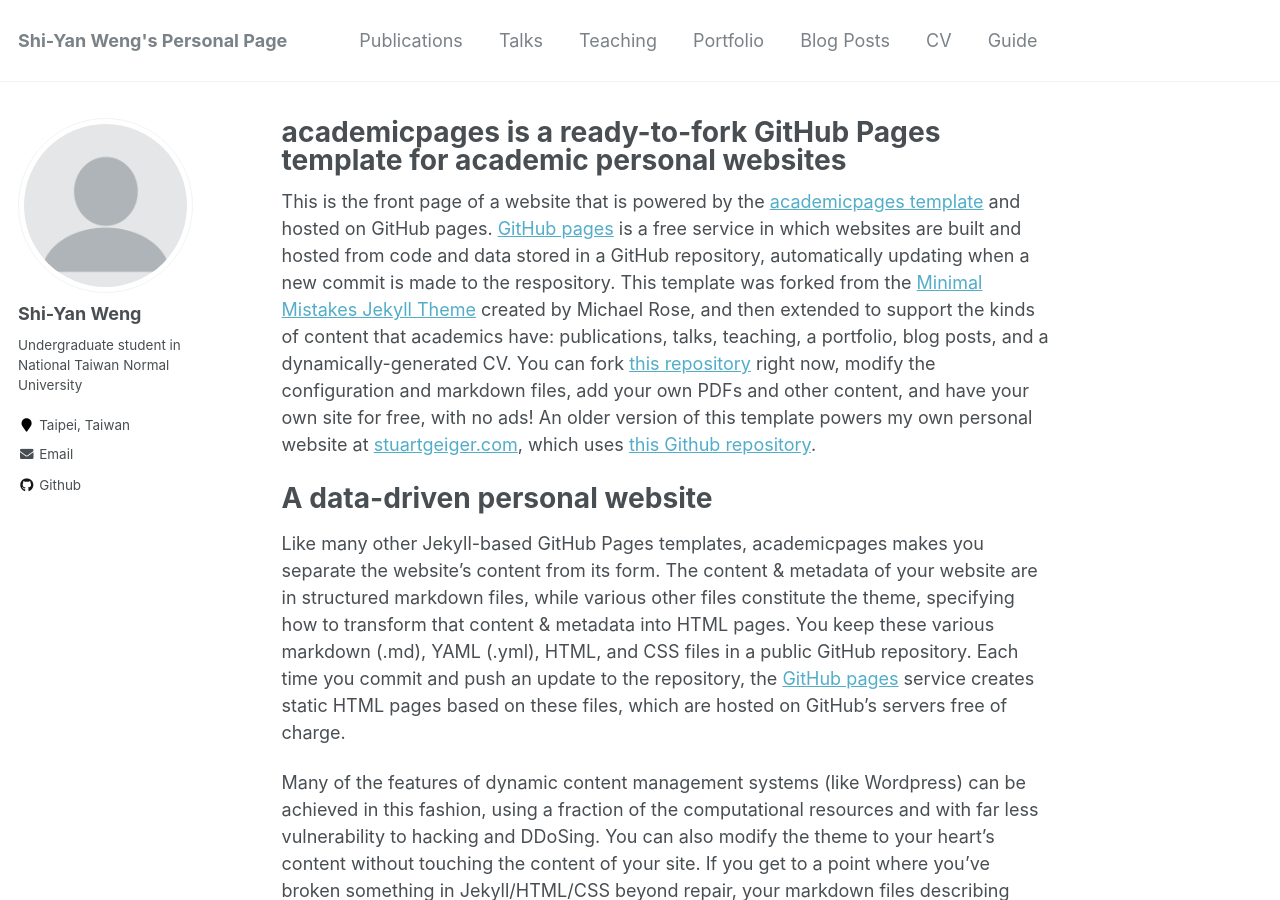
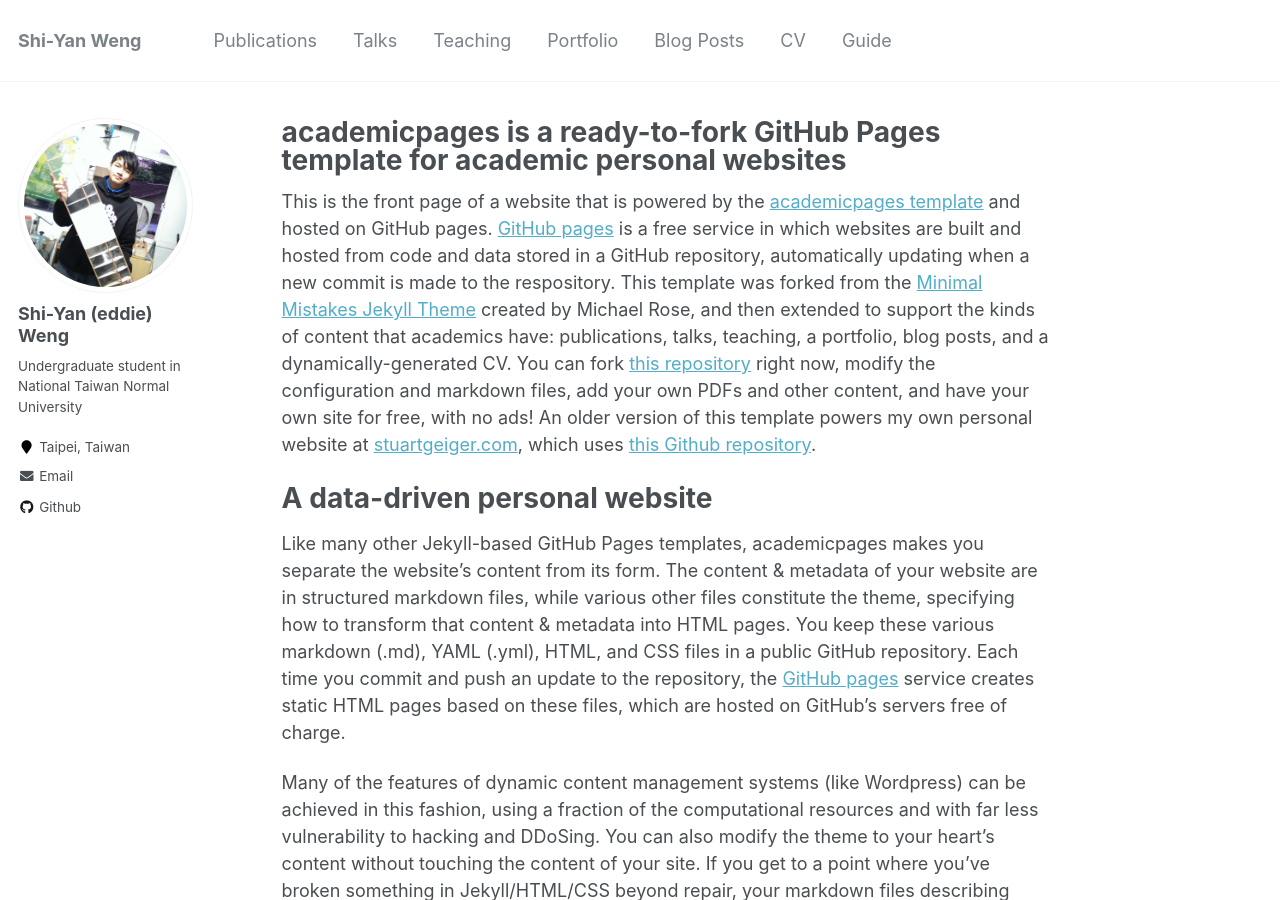
Before and after one commit to eddiewng/eddiewng.github.io, a Jekyll site: the page built from _pages/about.md, in a window 1280 px wide and 900 px high. Built offline with Jekyll 4.4.1, drawn with Linux system fonts in a browser that asks for light colours.

Commit message:
modify tab

```diff
--- a/_config.yml
+++ b/_config.yml
@@ -7,10 +7,10 @@
 
 # Site Settings
 locale                   : "en-US"
-title                    : "Shi-Yan Weng's Personal Page"
+title                    : "Shi-Yan Weng"
 title_separator          : "-"
 name                     : &name "Shi-Yan Weng"
-description              : &description "Shi-Yan Weng's Personal Page"
+description              : &description "Shi-Yan Weng"
 url                      : https://eddiewng.github.io # the base hostname & protocol for your site e.g. "https://mmistakes.github.io"
 baseurl                  : "" # the subpath of your site, e.g. "/blog"
 repository               : "eddiewng/eddiewng.github.io"
@@ -80,7 +80,7 @@ analytics:
 
 # Site Author
 author:
-  name             : "Shi-Yan Weng"
+  name             : "Shi-Yan (eddie) Weng"
   avatar           : "profile.png"
   bio              : "Undergraduate student in National Taiwan Normal University"
   location         : "Taipei, Taiwan"
@@ -176,16 +176,16 @@ kramdown:
 # Collections
 collections:
   teaching:
-    output: true
+    output: false
     permalink: /:collection/:path/
   publications:
     output: true
     permalink: /:collection/:path/
   portfolio:
-    output: true
+    output: false
     permalink: /:collection/:path/
   talks:
-    output: true
+    output: false
     permalink: /:collection/:path/
 
 
@@ -255,7 +255,7 @@ sass:
 permalink: /:categories/:title/
 # paginate: 5 # amount of posts to show
 # paginate_path: /page:num/
-timezone: America/Los_Angeles # http://en.wikipedia.org/wiki/List_of_tz_database_time_zones
+timezone: Asia/Taipei # http://en.wikipedia.org/wiki/List_of_tz_database_time_zones
 
 
 # Plugins
```
Also changed, not shown: images/profile.png.
